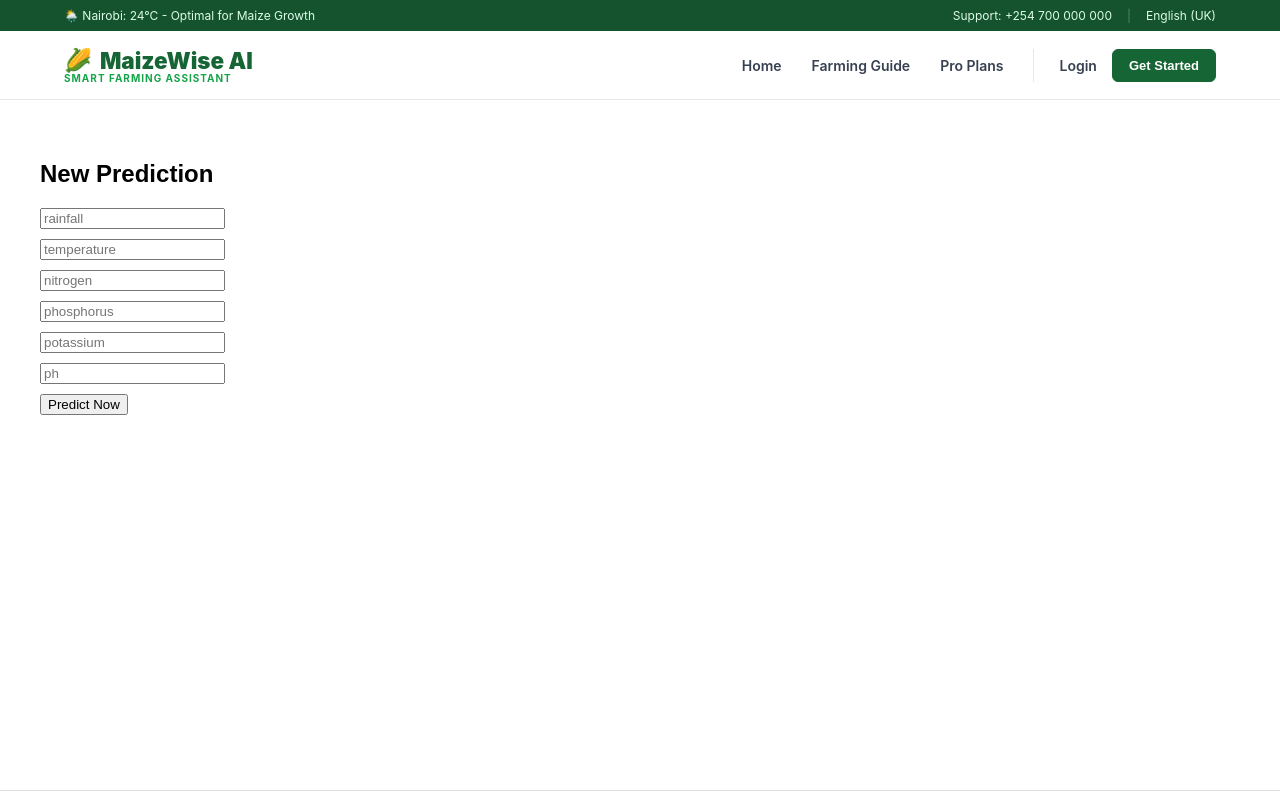
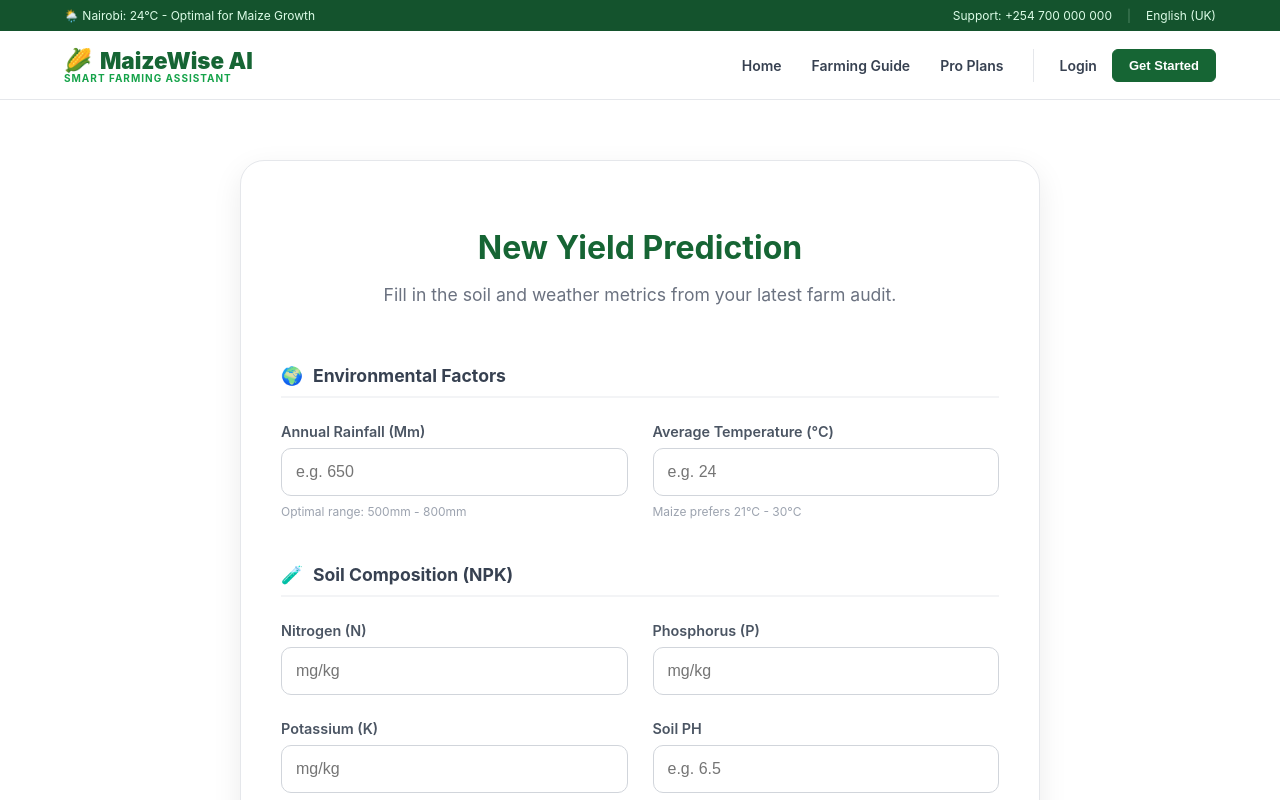
Before and after one commit to Antony-Mwangi/Yield-Predictor, a Next.js app in the folder frontend/: page /predict in a window 1280 px wide. Shown: the top 800 px of the page. Built offline with nearby package versions, Linux system fonts and the light colour scheme.

Commit message:
prediction form

```diff
--- a/frontend/app/predict/page.js
+++ b/frontend/app/predict/page.js
@@ -13,13 +13,15 @@ export default function PredictPage() {
     potassium: "",
     ph: "",
   });
-
+  const [loading, setLoading] = useState(false);
   const router = useRouter();
 
   const handleChange = (e) =>
     setForm({ ...form, [e.target.name]: e.target.value });
 
-  const submit = async () => {
+  const submit = async (e) => {
+    e.preventDefault();
+    setLoading(true);
     const token = localStorage.getItem("token");
     const result = await apiRequest(
       "/predictions/create/",
@@ -33,18 +35,196 @@ export default function PredictPage() {
   };
 
   return (
-    <div style={{ padding: 40 }}>
-      <h2>New Prediction</h2>
-      {Object.keys(form).map((key) => (
-        <input
-          key={key}
-          name={key}
-          placeholder={key}
-          onChange={handleChange}
-          style={{ display: "block", marginBottom: 10 }}
-        />
-      ))}
-      <button onClick={submit}>Predict Now</button>
+    <div className="predict-container">
+      <style>{`
+        .predict-container {
+          max-width: 800px;
+          margin: 40px auto;
+          padding: 20px;
+          font-family: 'Inter', sans-serif;
+        }
+        .predict-card {
+          background: white;
+          padding: 40px;
+          border-radius: 24px;
+          box-shadow: 0 10px 30px rgba(0,0,0,0.08);
+          border: 1px solid #e5e7eb;
+        }
+        .header {
+          text-align: center;
+          margin-bottom: 40px;
+        }
+        .header h2 { color: #166534; font-size: 2rem; margin-bottom: 10px; }
+        .header p { color: #6b7280; font-size: 1.1rem; }
+
+        .form-grid {
+          display: grid;
+          grid-template-columns: 1fr 1fr;
+          gap: 25px;
+        }
+
+        .section-title {
+          grid-column: 1 / -1;
+          font-size: 1.1rem;
+          font-weight: 700;
+          color: #374151;
+          margin-top: 20px;
+          padding-bottom: 10px;
+          border-bottom: 2px solid #f3f4f6;
+          display: flex;
+          align-items: center;
+          gap: 10px;
+        }
+
+        .input-group {
+          display: flex;
+          flex-direction: column;
+          gap: 8px;
+        }
+        .input-group label {
+          font-size: 0.9rem;
+          font-weight: 600;
+          color: #4b5563;
+          text-transform: capitalize;
+        }
+        .input-group input {
+          padding: 14px;
+          border: 1px solid #d1d5db;
+          border-radius: 10px;
+          font-size: 1rem;
+          transition: all 0.2s;
+        }
+        .input-group input:focus {
+          outline: none;
+          border-color: #22c55e;
+          box-shadow: 0 0 0 4px rgba(34, 197, 94, 0.1);
+        }
+        .helper-text {
+          font-size: 0.75rem;
+          color: #9ca3af;
+        }
+
+        .btn-predict {
+          grid-column: 1 / -1;
+          margin-top: 30px;
+          background: #166534;
+          color: white;
+          padding: 16px;
+          border: none;
+          border-radius: 12px;
+          font-size: 1.1rem;
+          font-weight: 700;
+          cursor: pointer;
+          transition: 0.3s;
+        }
+        .btn-predict:hover {
+          background: #15803d;
+          transform: translateY(-2px);
+          box-shadow: 0 5px 15px rgba(22, 101, 52, 0.2);
+        }
+        .btn-predict:disabled {
+          background: #9ca3af;
+          cursor: not-allowed;
+        }
+
+        @media (max-width: 600px) {
+          .form-grid { grid-template-columns: 1fr; }
+          .predict-card { padding: 25px; }
+        }
+      `}</style>
+
+      <div className="predict-card">
+        <div className="header">
+          <h2>New Yield Prediction</h2>
+          <p>Fill in the soil and weather metrics from your latest farm audit.</p>
+        </div>
+
+        <form onSubmit={submit} className="form-grid">
+          {/* Section 1: Environment */}
+          <div className="section-title"><span>🌍</span> Environmental Factors</div>
+
+          <div className="input-group">
+            <label>Annual Rainfall (mm)</label>
+            <input
+              type="number"
+              name="rainfall"
+              placeholder="e.g. 650"
+              required
+              onChange={handleChange}
+            />
+            <span className="helper-text">Optimal range: 500mm - 800mm</span>
+          </div>
+
+          <div className="input-group">
+            <label>Average Temperature (°C)</label>
+            <input
+              type="number"
+              name="temperature"
+              placeholder="e.g. 24"
+              required
+              onChange={handleChange}
+            />
+            <span className="helper-text">Maize prefers 21°C - 30°C</span>
+          </div>
+
+          {/* Section 2: Soil Nutrients */}
+          <div className="section-title"><span>🧪</span> Soil Composition (NPK)</div>
+
+          <div className="input-group">
+            <label>Nitrogen (N)</label>
+            <input
+              type="number"
+              name="nitrogen"
+              placeholder="mg/kg"
+              required
+              onChange={handleChange}
+            />
+          </div>
+
+          <div className="input-group">
+            <label>Phosphorus (P)</label>
+            <input
+              type="number"
+              name="phosphorus"
+              placeholder="mg/kg"
+              required
+              onChange={handleChange}
+            />
+          </div>
+
+          <div className="input-group">
+            <label>Potassium (K)</label>
+            <input
+              type="number"
+              name="potassium"
+              placeholder="mg/kg"
+              required
+              onChange={handleChange}
+            />
+          </div>
+
+          <div className="input-group">
+            <label>Soil pH</label>
+            <input
+              type="number"
+              step="0.1"
+              name="ph"
+              placeholder="e.g. 6.5"
+              required
+              onChange={handleChange}
+            />
+            <span className="helper-text">Balanced pH is 5.8 - 7.0</span>
+          </div>
+
+          <button type="submit" className="btn-predict" disabled={loading}>
+            {loading ? "Analyzing Data..." : "Generate AI Prediction"}
+          </button>
+        </form>
+      </div>
+
+      <div style={{ marginTop: '30px', color: '#6b7280', fontSize: '0.85rem', textAlign: 'center' }}>
+        <p><strong>Note:</strong> For the best results, use data from a soil test taken within the last 30 days.</p>
+      </div>
     </div>
   );
 }
```
